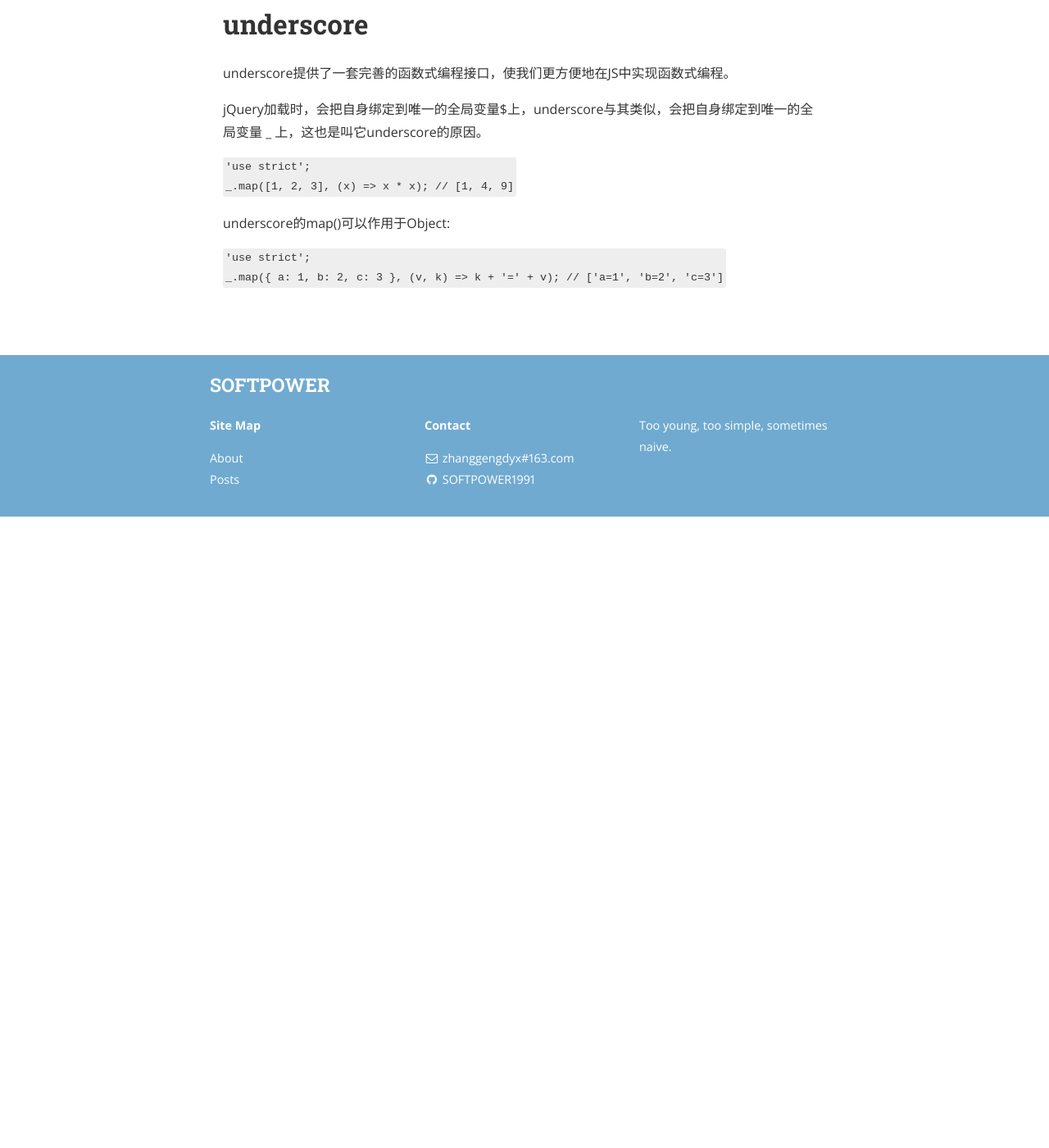
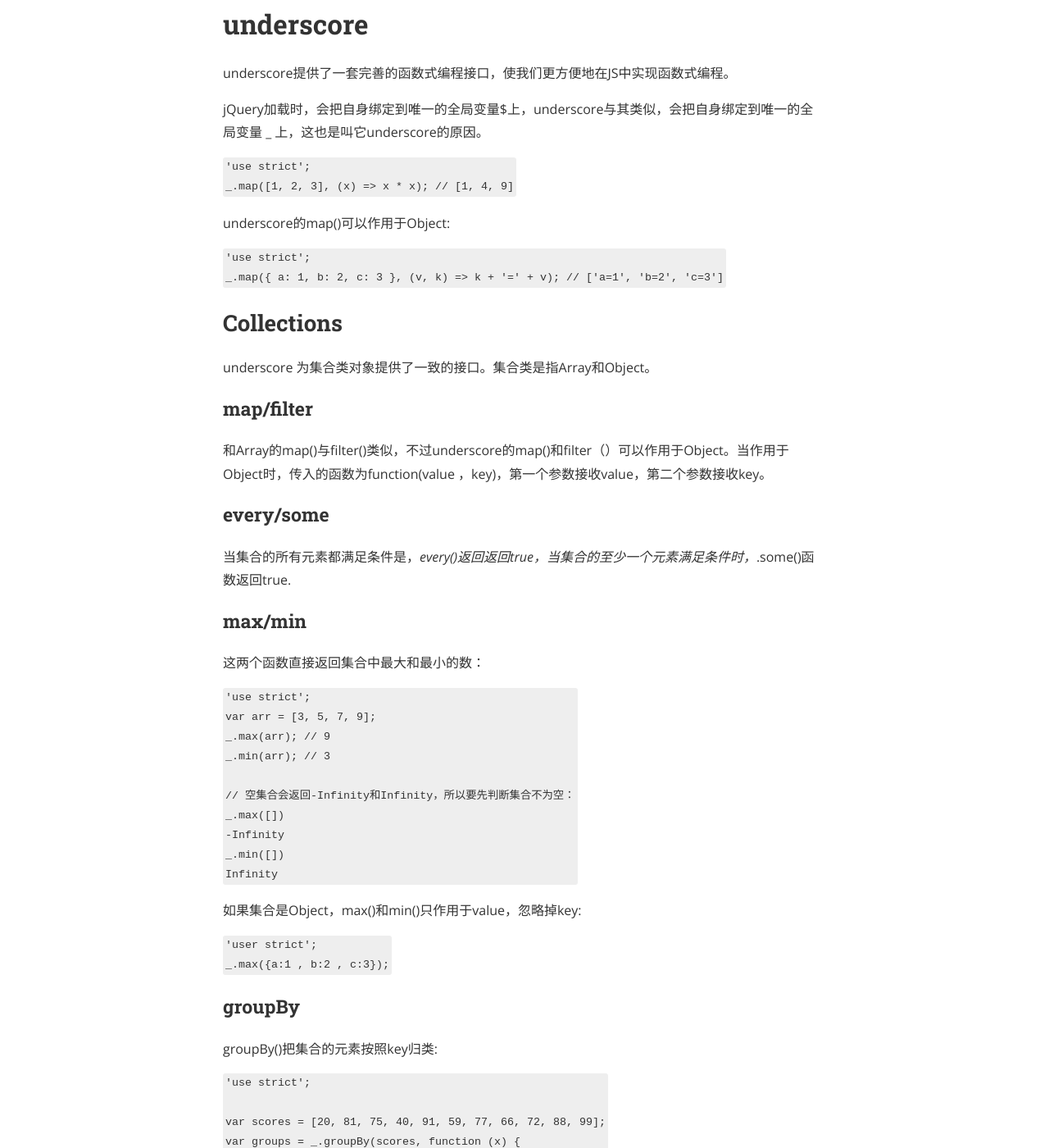
Before and after one commit to SOFTPOWER1991/SOFTPOWER1991.github.io, a Jekyll site: the page built from _posts/2016-07-12-JS-jQuery.markdown, in a window 1280 px wide and 1400 px high, scrolled down 17273 px. Shown: the whole window at 82% size. Built offline with Jekyll 4.4.1, drawn with Linux system fonts in a browser that asks for light colours; nearby versions of some CDN libraries; a style sheet for code colours, icons or effects is not loaded; before the commit the page ends 17903 px from its top, so only the background shows below that; some of the changed text lies outside the part shown.

Commit message:
add a new post about

````diff
--- a/_posts/2016-07-12-JS-jQuery.markdown
+++ b/_posts/2016-07-12-JS-jQuery.markdown
@@ -775,3 +775,84 @@
 'use strict';
 _.map({ a: 1, b: 2, c: 3 }, (v, k) => k + '=' + v); // ['a=1', 'b=2', 'c=3']
 ```
+
+## Collections
+
+underscore 为集合类对象提供了一致的接口。集合类是指Array和Object。
+
+### map/filter
+
+和Array的map()与filter()类似，不过underscore的map()和filter（）可以作用于Object。当作用于Object时，传入的函数为function(value ，key)，第一个参数接收value，第二个参数接收key。
+
+### every/some
+
+当集合的所有元素都满足条件是，_every()返回返回true，当集合的至少一个元素满足条件时，_.some()函数返回true.
+
+### max/min
+
+这两个函数直接返回集合中最大和最小的数：
+
+```
+'use strict';
+var arr = [3, 5, 7, 9];
+_.max(arr); // 9
+_.min(arr); // 3
+
+// 空集合会返回-Infinity和Infinity，所以要先判断集合不为空：
+_.max([])
+-Infinity
+_.min([])
+Infinity
+```
+
+如果集合是Object，max()和min()只作用于value，忽略掉key:
+
+```
+'user strict';
+_.max({a:1 , b:2 , c:3});
+```
+
+### groupBy
+
+groupBy()把集合的元素按照key归类:
+
+```
+'use strict';
+
+var scores = [20, 81, 75, 40, 91, 59, 77, 66, 72, 88, 99];
+var groups = _.groupBy(scores, function (x) {
+    if (x < 60) {
+        return 'C';
+    } else if (x < 80) {
+        return 'B';
+    } else {
+        return 'A';
+    }
+});
+// 结果:
+// {
+//   A: [81, 91, 88, 99],
+//   B: [75, 77, 66, 72],
+//   C: [20, 40, 59]
+// }
+```
+
+###  shuffle / sample
+
+shuffle()用洗牌算法随机打乱一个集合。
+
+```
+'use strict';
+// 注意每次结果都不一样：
+_.shuffle([1, 2, 3, 4, 5, 6]); // [3, 5, 4, 6, 2, 1]
+```
+sample()随机选择一个或多个元素。
+
+```
+'use strict';
+// 注意每次结果都不一样：
+// 随机选1个：
+_.sample([1, 2, 3, 4, 5, 6]); // 2
+// 随机选3个：
+_.sample([1, 2, 3, 4, 5, 6], 3); // [6, 1, 4]
+```
````
